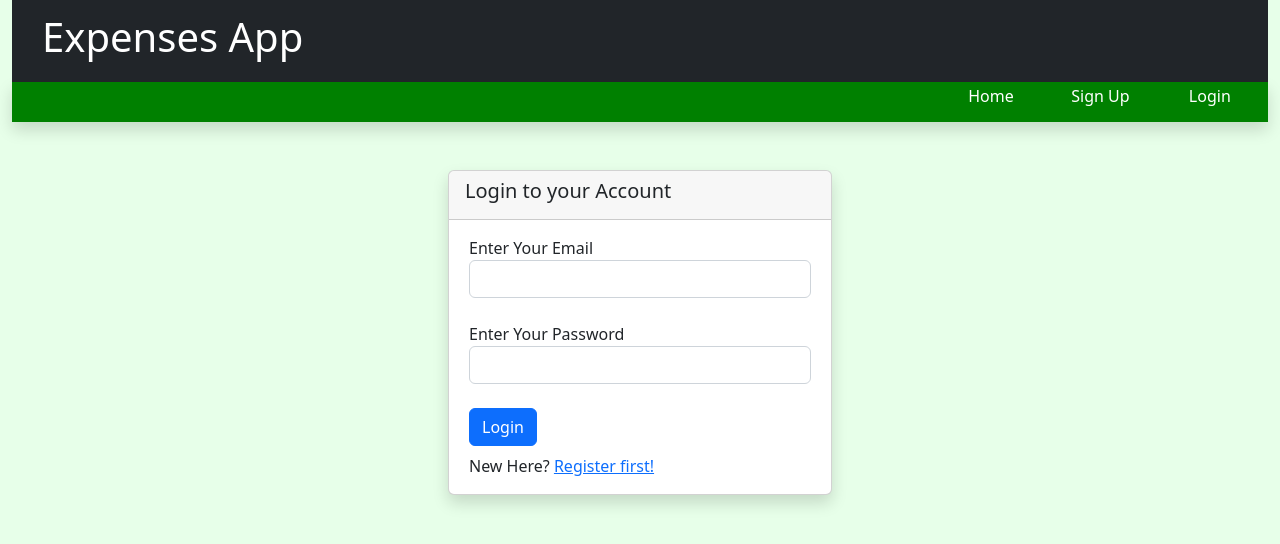
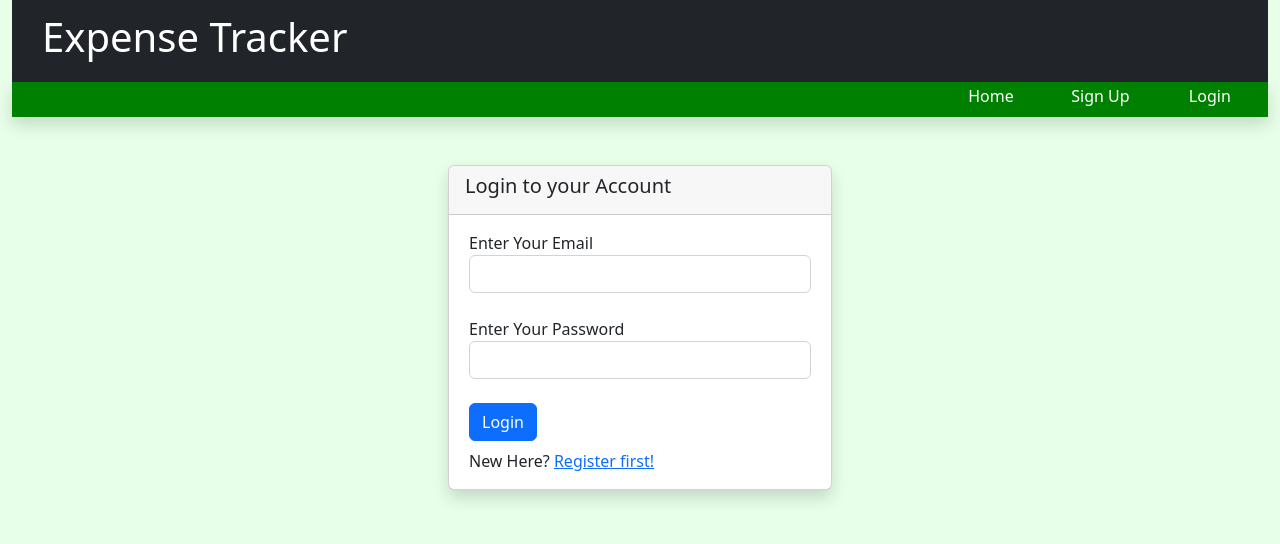
Before and after one commit to yadav-pratik/Expense-Tracker-Front-End, a React (Create React App) app: page /user/login in a window 1280 px wide. Shown: the top 544 px of the page. Built offline with nearby package versions, Linux system fonts and the light colour scheme.

Commit message:
set min height and width of navbar

```diff
--- a/src/components/NavBar.js
+++ b/src/components/NavBar.js
@@ -14,7 +14,10 @@ const NavBar = (props) => {
     const navStyle = {
         color : 'white',
         width : '8vw',
+        minWidth : '60px',
         height : '5vh',
+        minHeight : '30px',
+        maxHeight : '35px',
         minWidth : '100px',
         textAlign : 'center',
         marginRight : '7px',
@@ -36,7 +39,7 @@ const NavBar = (props) => {
             <div className="sticky-top">
                 <div className='navbar bg-dark'>
                     <div className='navbar-brand'>
-                        <h1><Link to="/" style={brandStyle}>Expenses App</Link></h1>
+                        <h1><Link to="/" style={brandStyle}>Expense Tracker</Link></h1>
                     </div>
                 </div >
                 {isLogged ? (
```
